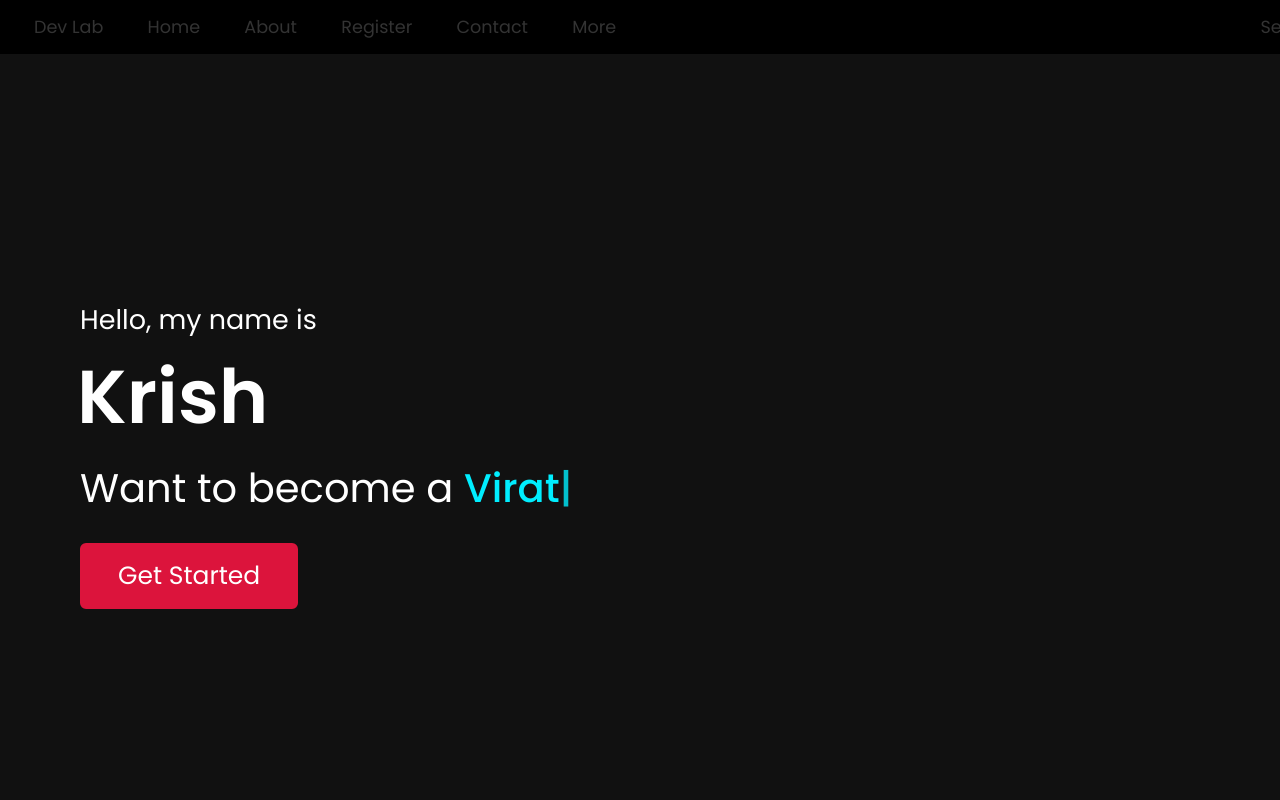
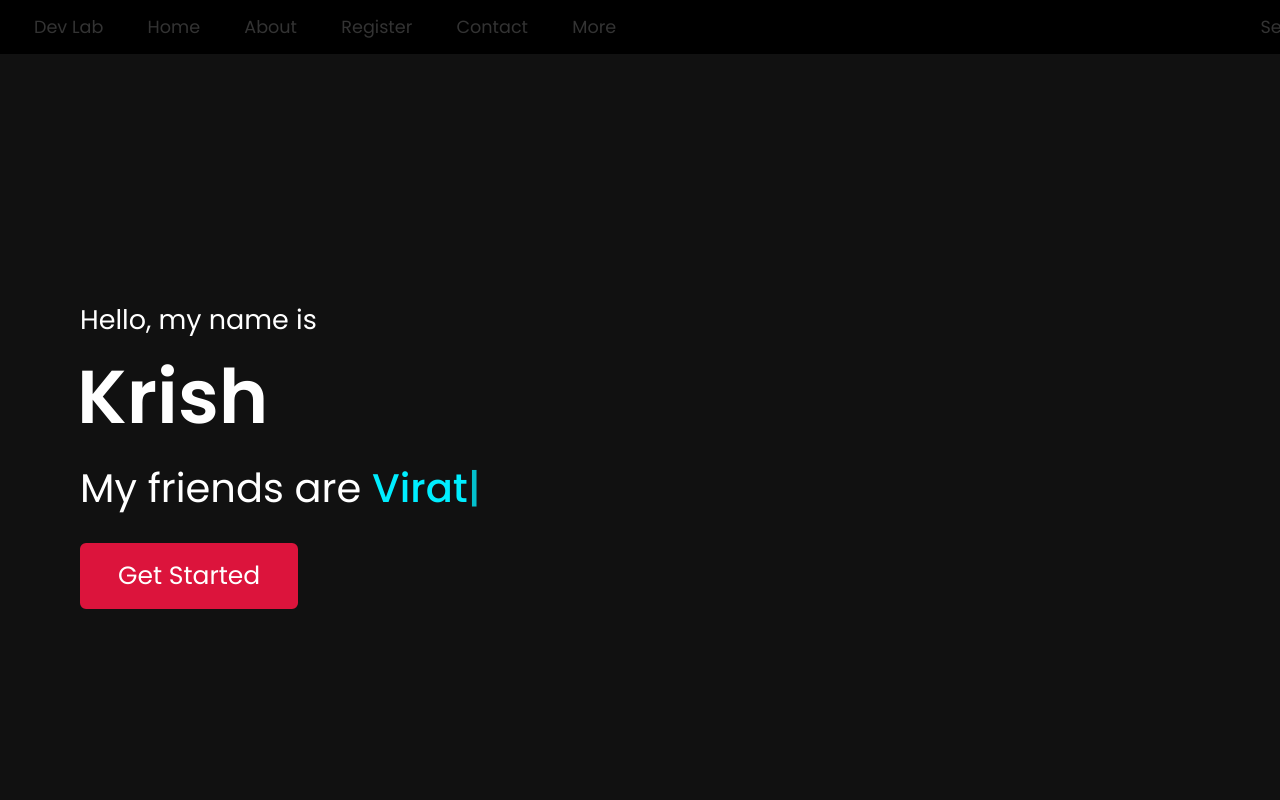
Before and after one commit to akyourowngames/devlab, a plain HTML site: page home.html in a window 1280 px wide. Shown: the top 800 px of the page. Drawn offline with nearby package versions, Linux system fonts and the light colour scheme.

Commit message:
Update home.html

```diff
--- a/home.html
+++ b/home.html
@@ -138,7 +138,7 @@
             <div class="home-content">
                 <div class="text-1">Hello, my name is</div>
                 <div class="text-2">Krish</div>
-                <div class="text-3">Want to become a <span class="typing"></span></div>
+                <div class="text-3">My friends are <span class="typing"></span></div>
                 <a href="#">Get Started</a>
             </div>
         </div>
```
